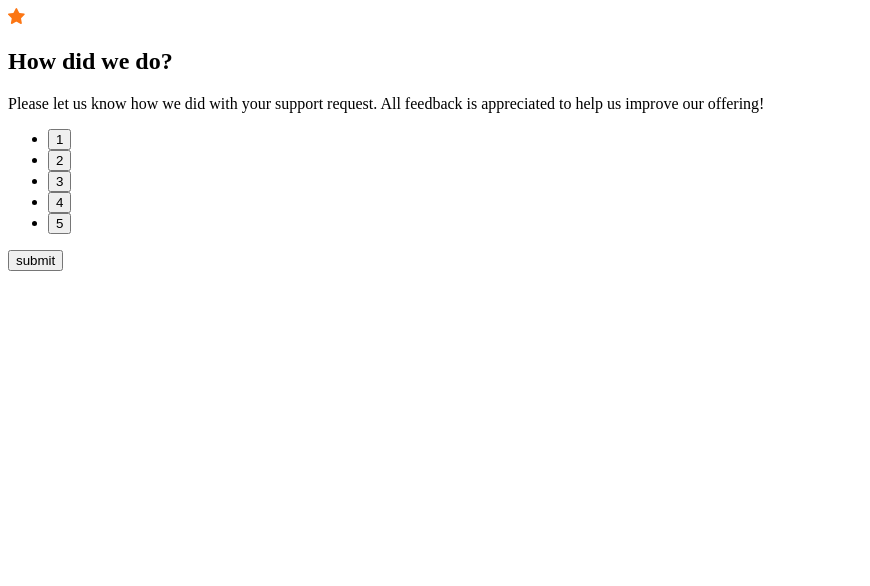
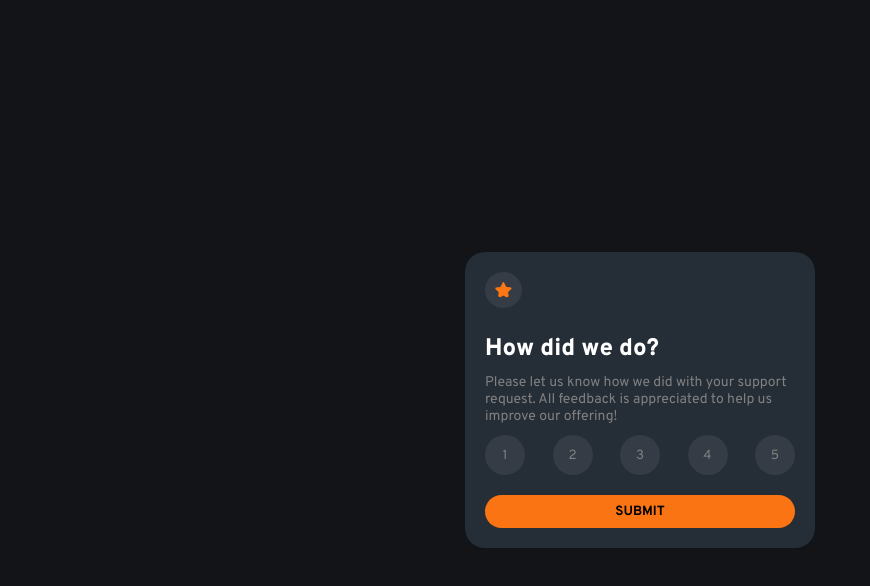
Before and after one commit to GabrielAlberini/clase-css, a plain HTML site: page ejercicio-maquetacion/index.html in a window 1280 px wide. Shown: the whole page, without its empty margins (0-870 px from the left). Drawn offline with Linux system fonts and the light colour scheme.

Commit message:
add: estilos en ejercicio de frontend mentor

```diff
--- a/ejercicio-maquetacion/index.html
+++ b/ejercicio-maquetacion/index.html
@@ -6,6 +6,11 @@
   <meta name="viewport" content="width=device-width, initial-scale=1.0">
   <title>Ejercicio</title>
   <link rel="stylesheet" href="style.css">
+  <!-- Google fonts -->
+  <link rel="preconnect" href="https://fonts.googleapis.com">
+  <link rel="preconnect" href="https://fonts.gstatic.com" crossorigin>
+  <link href="https://fonts.googleapis.com/css2?family=Overpass:ital,wght@0,100..900;1,100..900&display=swap"
+    rel="stylesheet">
 </head>
 
 <body>
@@ -17,19 +22,19 @@
     <form id="form-feedback">
       <ul>
         <li>
-          <input type="button" value="1">
+          <input class="feedback-input" type="button" value="1">
         </li>
         <li>
-          <input type="button" value="2">
+          <input class="feedback-input" type="button" value="2">
         </li>
         <li>
-          <input type="button" value="3">
+          <input class="feedback-input" type="button" value="3">
         </li>
         <li>
-          <input type="button" value="4">
+          <input class="feedback-input" type="button" value="4">
         </li>
         <li>
-          <input type="button" value="5">
+          <input class="feedback-input" type="button" value="5">
         </li>
       </ul>
       <button type="submit">submit</button>
--- a/ejercicio-maquetacion/style.css
+++ b/ejercicio-maquetacion/style.css
@@ -0,0 +1,84 @@
+* {
+  margin: 0;
+  padding: 0;
+  box-sizing: border-box;
+  font-family: "Overpass", sans-serif;
+}
+
+body {
+  background-color: hsl(216, 12%, 8%);
+  color: white;
+  display: flex;
+  justify-content: center;
+  align-items: center;
+  min-height: 100vh;
+}
+
+.container-card {
+  background-color: hsl(213, 19%, 18%);
+  width: 350px;
+  padding: 20px;
+  border-radius: 20px;
+}
+
+img {
+  background-color: hsl(214, 13%, 24%);
+  padding: 10px;
+  border-radius: 50%;
+  margin-bottom: 20px;
+}
+
+h2 {
+  font-weight: 800;
+}
+
+p {
+  font-size: 14px;
+  color: gray;
+  margin: 10px 0;
+}
+
+form ul {
+  display: flex;
+  list-style: none;
+  justify-content: space-between;
+}
+
+.feedback-input {
+  background-color: hsl(214, 13%, 24%);
+  padding: 10px;
+  width: 40px;
+  height: 40px;
+  border: none;
+  border-radius: 50%;
+  color: gray;
+  cursor: pointer;
+  transition: all 0.2s;
+}
+
+.feedback-input:hover {
+  background-color: hsl(25, 97%, 53%);
+  color: white;
+}
+
+.feedback-input:focus {
+  background-color: white;
+  color: black;
+}
+
+button[type="submit"] {
+  background-color: hsl(25, 97%, 53%);
+  width: 100%;
+  margin-top: 20px;
+  padding: 8px 0;
+  text-transform: uppercase;
+  border: none;
+  border-radius: 20px;
+  font-weight: bold;
+  cursor: pointer;
+  transition: all 0.3s;
+}
+
+button[type="submit"]:hover {
+  background-color: white;
+}
```
